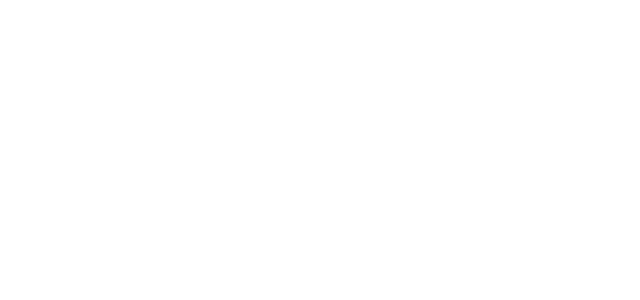
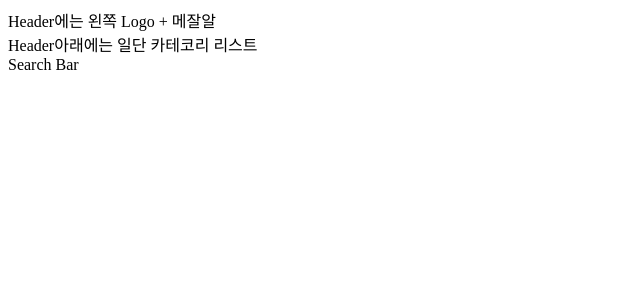
Before and after one commit to teagu123/Next_Mejalal, a Next.js app: page / in a window 1280 px wide. Shown: the top 300 px of the page, without its empty margins (0-640 px from the left). Built offline with nearby package versions, Linux system fonts and the light colour scheme.

Commit message:
Readme 수정

```diff
--- a/src/app/page.tsx
+++ b/src/app/page.tsx
@@ -1,3 +1,10 @@
 export default function Home() {
-	return <div></div>
+	return (
+		<div>
+			<div>Header에는 왼쪽 Logo + 메잘알</div>
+			<div>Header아래에는 일단 카테코리 리스트</div>
+
+			<div>Search Bar</div>
+		</div>
+	)
 }
```
